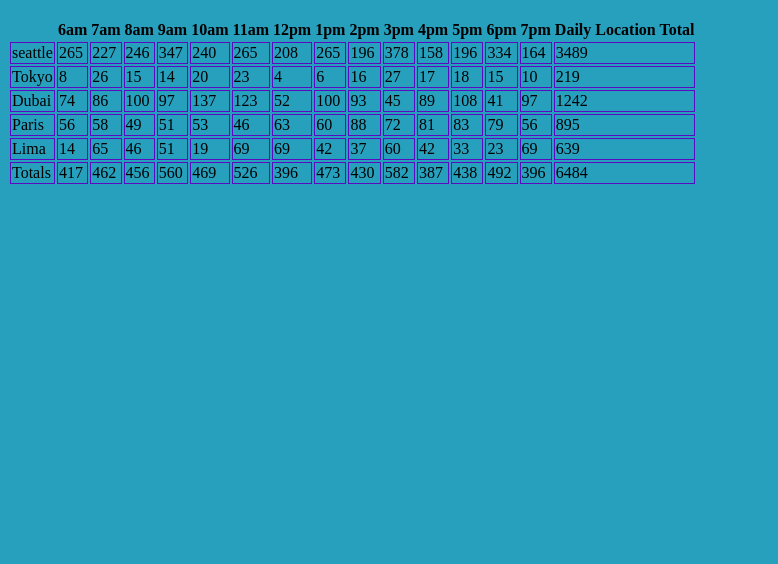
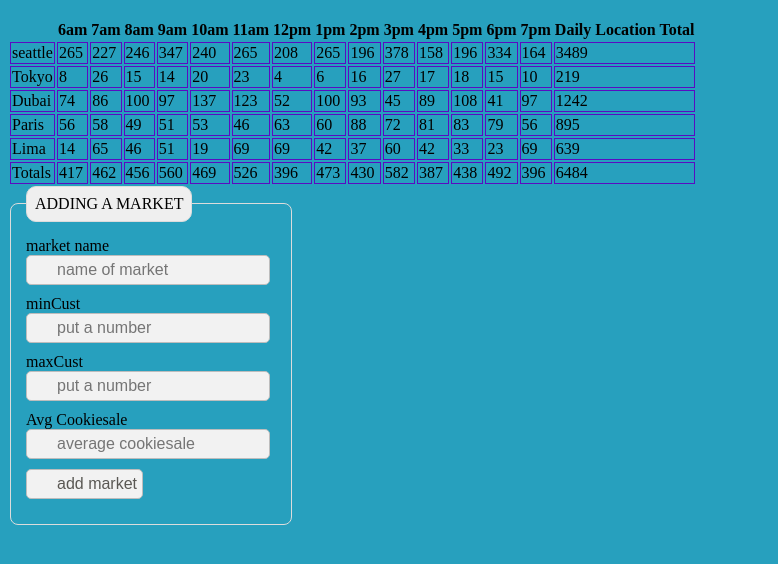
Before and after one commit to abrar189/cookie-stand, a plain HTML site: page sales.html in a window 1280 px wide. Shown: the part 100-664 px from the top of the page, without its empty margins (0-778 px from the left). Drawn offline with Linux system fonts and the light colour scheme.

Commit message:
lab09 done

```diff
--- a/css/style.css
+++ b/css/style.css
@@ -36,3 +36,29 @@ img {
    border-radius: 20px;
 
  }
+
+ input {
+   font-size: 100%;
+   color: #5a5854;
+   background-color: #f2f2f2;
+   border: 1px solid #bdbdbd;
+   border-radius: 5px;
+   padding: 5px 5px 5px 30px;
+   background-repeat: no-repeat;
+   background-position: 8px 9px;
+   display: block;
+   margin-bottom: 10px;}
+legend {
+   background-color: #efefef;
+   border: 1px solid #dcdcdc;
+   border-radius: 10px;
+   padding: 8px 8px;
+   text-align: left;
+   text-transform: uppercase;}
+
+   fieldset {
+      width: 250px;
+      border: 1px solid #dcdcdc;
+      border-radius: 8px;
+      padding: 15px;
+     }
--- a/js/app.js
+++ b/js/app1.js
@@ -1,4 +1,5 @@
 /* eslint-disable new-cap */
+
 'use strict';
 
 let hourofOperation = ['6am', '7am', '8am', '9am', '10am',
@@ -74,8 +75,10 @@ function HeaderRow() {
   th2.textContent = 'Daily Location Total';
 }
 function FooterRow() {
+  let Tfooter = document.createElement('tfoot');
+  tableEl.appendChild(Tfooter);
   let tableRow = document.createElement('tr');
-  tableEl.appendChild(tableRow);
+  Tfooter.appendChild(tableRow);
   let Data = document.createElement('td');
   tableRow.appendChild(Data);
   Data.textContent = 'Totals';
@@ -96,6 +99,23 @@ function FooterRow() {
 }
 
 
+let marketform = document.getElementById('Marketform');
+marketform.addEventListener('submit', addmarket);
+function addmarket(event) {
+  event.preventDefault();
+  let location = event.target.location.value;
+  let minCust = event.target.minCust.value;
+  let maxCust = event.target.maxCust.value;
+  let AvgCookiesale = event.target.AvgCookiesale.value;
+
+  let newMarket = new Market(location, minCust, maxCust, AvgCookiesale);
+  tableEl.deleteTFoot();
+  newMarket.addingCoutPerHour();
+  newMarket.cookiesPerHr();
+  newMarket.render();
+  FooterRow();
+
+}
 
 HeaderRow();
 let seattle = new Market('seattle', 23, 65, 6.3);
--- a/sales.html
+++ b/sales.html
@@ -17,9 +17,30 @@
 <h2></h2>
 <div id="cookiestand">
 </div>
+<form action="" id="Marketform">
+    <fieldset>
+        <legend>adding a Market</legend>
+        <label for="location">market name</label>
+        <input type="location" name="location" type="text" placeholder="name of market">
+
+        <label for="minCust">minCust</label>
+        <input type="minCust" name="minCust" type="number" placeholder="put a number">
+
+        <label for="maxCust">maxCust</label>
+        <input type="maxCust" name="maxCust" type="number" placeholder="put a number">
+
+        <label for="AvgCookiesale">Avg Cookiesale</label>
+        <input type="AvgCookiesale" name="AvgCookiesale" type="number" placeholder="average cookiesale">
+
+        <input type="submit" value="add market" />
+
+    </fieldset>
+
+</form>
 
     </main>
     <script src="js/app.js"></script>
+    <script src="js/app1.js"></script>
 
 </body>
 </html>
```
